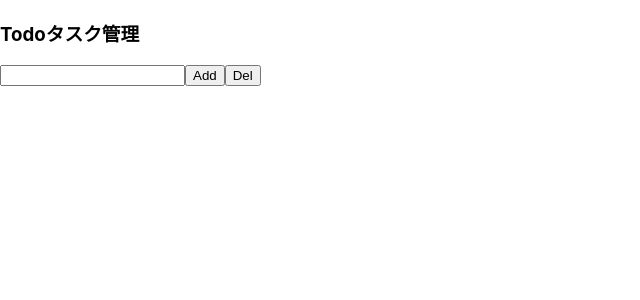
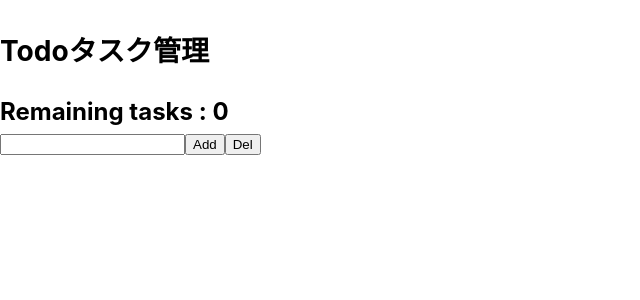
Before and after one commit to MizuguchiAkito/todo-list-react, a React (Create React App) app in the folder todo-list-react/: page / in a window 1280 px wide. Shown: the top 300 px of the page, without its empty margins (0-640 px from the left). Built offline with nearby package versions, Linux system fonts and the light colour scheme.

Commit message:
[add]count todo task

```diff
--- a/todo-list-react/src/App.js
+++ b/todo-list-react/src/App.js
@@ -42,13 +42,14 @@ const App = () => {
   };
 
   return (
-    <>
+    <h2>
       <h3>Todoタスク管理</h3>
+      <div>Remaining tasks : {todos.filter((todo) => !todo.completed).length}</div>
       <input type="text" name="" id="" ref={todoNameRef} />
       <button onClick={handleAddTodo}>Add</button>
-      <button onClick={handleClear}>Del</button>
+      <button onClick={handleClear}>Del</button><br/>
       <TodoList todos={todos} toggleTodo={toggleTodo} />
-    </>
+    </h2>
   );
 };
 
```
